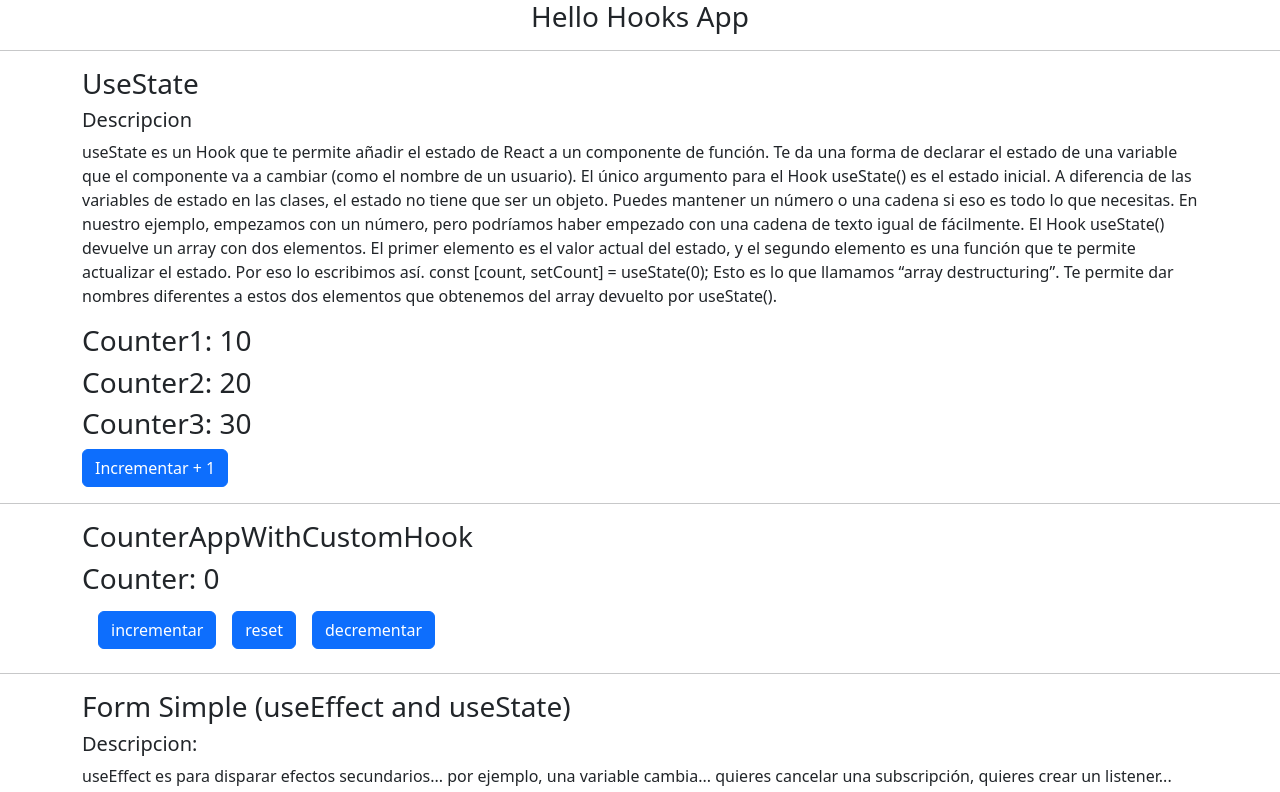
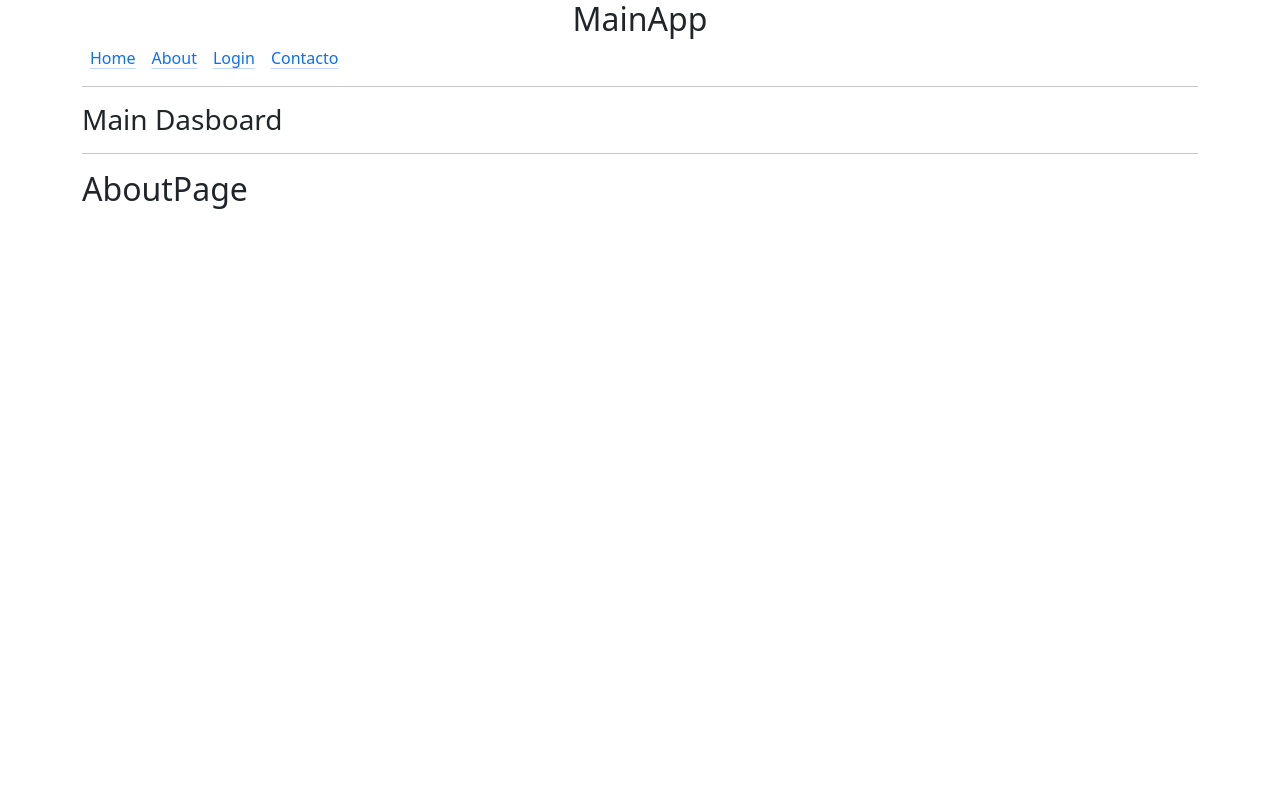
Before and after one commit to miguel8arivera/hooks-react, a React (Vite) app: page /about in a window 1280 px wide. Shown: the top 792 px of the page. Built offline with nearby package versions, Linux system fonts and the light colour scheme; no server answers.

Commit message:
useContext add in project

```diff
--- a/package.json
+++ b/package.json
@@ -11,7 +11,8 @@
   },
   "dependencies": {
     "react": "^18.2.0",
-    "react-dom": "^18.2.0"
+    "react-dom": "^18.2.0",
+    "react-router-dom": "^6.14.1"
   },
   "devDependencies": {
     "@types/react": "^18.0.37",
--- /dev/null
+++ b/src/09-context/AboutPage.tsx
@@ -0,0 +1,3 @@
+export const AboutPage = () => {
+  return <h2>AboutPage</h2>;
+};
--- /dev/null
+++ b/src/09-context/ContactPage.tsx
@@ -0,0 +1,3 @@
+export const ContactPage = () => {
+  return <div>ContactPage</div>;
+};
--- /dev/null
+++ b/src/09-context/ErrorPage.tsx
@@ -0,0 +1,18 @@
+import { useRouteError } from 'react-router-dom';
+
+export function ErrorPage() {
+  const error = useRouteError();
+  console.error(error);
+
+  return (
+    <div className="container " id="error-page">
+      <div className="m-10">
+        <h1>Oops!</h1>
+        <p>Sorry, an unexpected error has occurred.</p>
+        <p>
+          Please try refreshing the page, or click the button below to return to
+        </p>
+      </div>
+    </div>
+  );
+}
--- /dev/null
+++ b/src/09-context/LoginPage.tsx
@@ -0,0 +1,3 @@
+export const LoginPage = () => {
+  return <div>LoginPage</div>;
+};
--- /dev/null
+++ b/src/09-context/MainApp.tsx
@@ -0,0 +1,17 @@
+import { Outlet } from 'react-router-dom';
+import { NavBar } from './NavBar';
+
+export const MainApp = () => {
+  return (
+    <div className="container">
+      <h2 className="text-center">MainApp</h2>
+      <NavBar />
+      <hr />
+      <h3>Main Dasboard</h3>
+      <hr />
+      <div>
+        <Outlet />
+      </div>
+    </div>
+  );
+};
--- /dev/null
+++ b/src/09-context/NavBar.tsx
@@ -0,0 +1,32 @@
+import { Link } from 'react-router-dom';
+
+export const NavBar = () => {
+  return (
+    <>
+      <Link
+        to="/"
+        className="link-primary link-offset-2 link-underline-opacity-25 link-underline-opacity-100-hover m-2"
+      >
+        Home
+      </Link>
+      <Link
+        to="/about"
+        className="link-primary link-offset-2 link-underline-opacity-25 link-underline-opacity-100-hover m-2"
+      >
+        About
+      </Link>
+      <Link
+        to="/login"
+        className="link-primary link-offset-2 link-underline-opacity-25 link-underline-opacity-100-hover m-2"
+      >
+        Login
+      </Link>
+      <Link
+        to="/contact"
+        className="link-primary link-offset-2 link-underline-opacity-25 link-underline-opacity-100-hover m-2"
+      >
+        Contacto
+      </Link>
+    </>
+  );
+};
--- /dev/null
+++ b/src/09-context/index.ts
@@ -0,0 +1,4 @@
+export * from './AboutPage';
+export * from './ContactPage';
+export * from './LoginPage';
+export * from './MainApp';
--- a/src/main.tsx
+++ b/src/main.tsx
@@ -1,11 +1,46 @@
 import React from 'react';
 import ReactDOM from 'react-dom/client';
 import './index.css';
-import { HooksApps } from './HooksApp';
+import { AboutPage, ContactPage, LoginPage, MainApp } from './09-context';
+// import { HooksApps } from './HooksApp';
 // import './08-useReducer/intro-reducer';
+
+import {
+  createBrowserRouter,
+  Navigate,
+  RouterProvider,
+} from 'react-router-dom';
+import { ErrorPage } from './09-context/ErrorPage';
+
+const router = createBrowserRouter([
+  {
+    path: '/',
+    element: <MainApp />,
+    errorElement: <Navigate to="/404" />,
+    children: [
+      {
+        path: 'about',
+        element: <AboutPage />,
+      },
+
+      {
+        path: 'login',
+        element: <LoginPage />,
+      },
+      {
+        path: 'contact',
+        element: <ContactPage />,
+      },
+    ],
+  },
+  {
+    path: '/404',
+    element: <ErrorPage />,
+  },
+]);
 
 ReactDOM.createRoot(document.getElementById('root') as HTMLElement).render(
   <React.StrictMode>
-    <HooksApps />
+    <RouterProvider router={router} />
   </React.StrictMode>
 );
```
Also changed, not shown: src/routes/index.ts (added), 1 other file (tests, documents, lock files or other folders).
